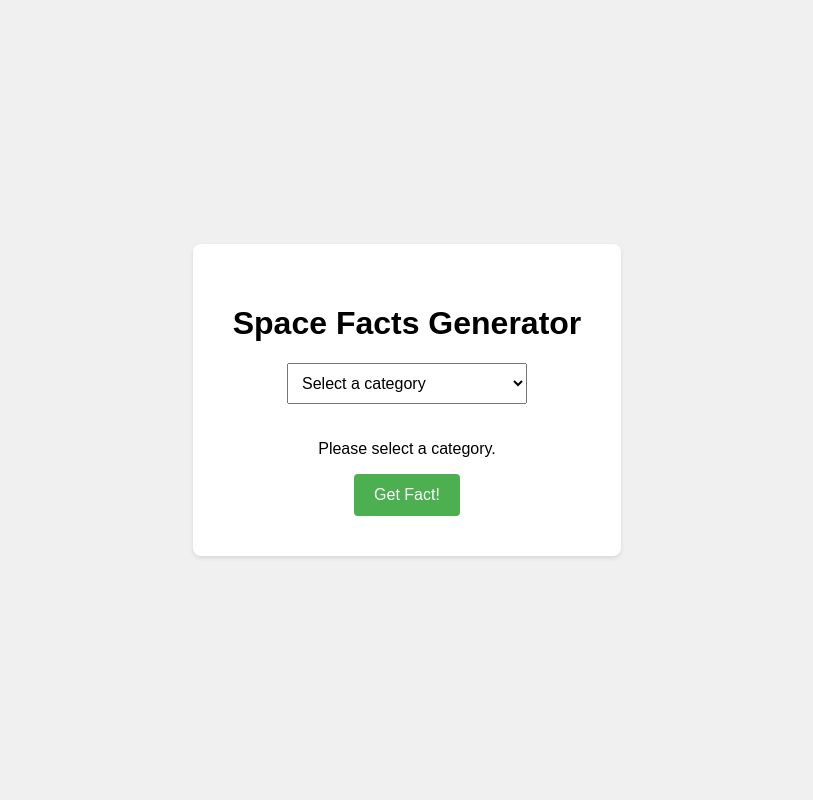
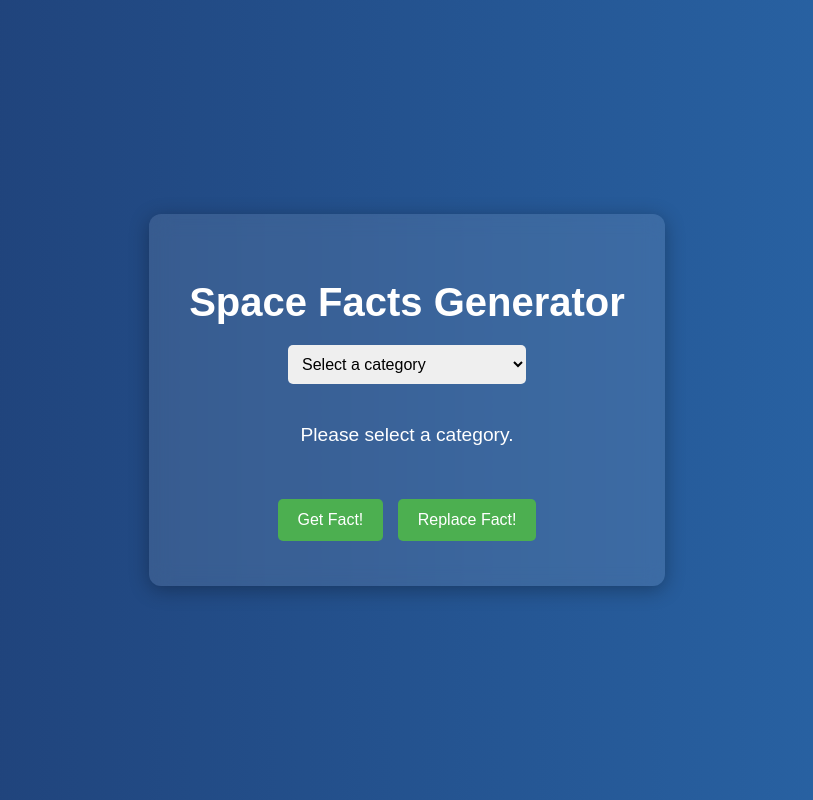
Before and after one commit to YowaiMo-Koustav/SpaceFacts, a plain HTML site: page index.html in a window 1280 px wide. Both pictures are taken after a click on the button "Get Fact!". Shown: the whole page, without its empty margins (233-1046 px from the left). Drawn offline with Linux system fonts and the light colour scheme.

Commit message:
Update index.html

```diff
--- a/index.html
+++ b/index.html
@@ -6,21 +6,37 @@
     <title>Space Facts Generator</title>
     <style>
         body {
-            font-family: sans-serif;
+            font-family: 'Arial', sans-serif;
             display: flex;
             justify-content: center;
             align-items: center;
             min-height: 100vh;
-            background-color: #f0f0f0;
+            background: linear-gradient(to right, #1e3c72, #2a69ac);
             margin: 0;
+            color: #fff;
         }
 
         .container {
-            background-color: #fff;
+            background-color: rgba(255, 255, 255, 0.1);
             padding: 40px;
-            border-radius: 8px;
+            border-radius: 12px;
             text-align: center;
-            box-shadow: 0 2px 4px rgba(0, 0, 0, 0.1);
+            box-shadow: 0 4px 20px rgba(0, 0, 0, 0.3);
+            backdrop-filter: blur(10px);
+        }
+
+        h1 {
+            margin-bottom: 20px;
+            font-size: 2.5em;
+        }
+
+        select {
+            padding: 10px;
+            font-size: 16px;
+            margin-bottom: 20px;
+            border-radius: 5px;
+            border: none;
+            outline: none;
         }
 
         button {
@@ -29,14 +45,20 @@
             background-color: #4CAF50;
             color: white;
             border: none;
-            border-radius: 4px;
+            border-radius: 5px;
             cursor: pointer;
+            margin: 5px;
+            transition: background-color 0.3s;
         }
 
-        select {
-            padding: 10px;
-            font-size: 16px;
-            margin-bottom: 20px;
+        button:hover {
+            background-color: #45a049;
+        }
+
+        #fact-display {
+            margin: 20px 0;
+            font-size: 1.2em;
+            min-height: 50px;
         }
     </style>
 </head>
@@ -54,10 +76,12 @@
         </select>
         <p id="fact-display">Select a category and click "Get Fact!"</p>
         <button id="generate-btn">Get Fact!</button>
+        <button id="replace-btn">Replace Fact!</button>
     </div>
     <script>
         const factDisplay = document.getElementById("fact-display");
         const generateBtn = document.getElementById("generate-btn");
+        const replaceBtn = document.getElementById("replace-btn");
         const categorySelect = document.getElementById("category-select");
 
         const factsData = {
@@ -91,18 +115,34 @@
             ]
         };
 
+        let currentFact = "";
+
         function generateRandomFact() {
             const selectedCategory = categorySelect.value;
             if (selectedCategory) {
                 const facts = factsData[selectedCategory];
                 const randomIndex = Math.floor(Math.random() * facts.length);
-                factDisplay.textContent = facts[randomIndex].fact;
+                currentFact = facts[randomIndex].fact;
+                factDisplay.textContent = currentFact;
             } else {
                 factDisplay.textContent = "Please select a category.";
             }
         }
 
+        function replaceFact() {
+            const selectedCategory = categorySelect.value;
+            if (selectedCategory && currentFact) {
+                const facts = factsData[selectedCategory];
+                const randomIndex = Math.floor(Math.random() * facts.length);
+                currentFact = facts[randomIndex].fact;
+                factDisplay.textContent = currentFact;
+            } else {
+                factDisplay.textContent = "Please generate a fact first.";
+            }
+        }
+
         generateBtn.addEventListener("click", generateRandomFact);
+        replaceBtn.addEventListener("click", replaceFact);
     </script>
 </body>
 </html>
```
